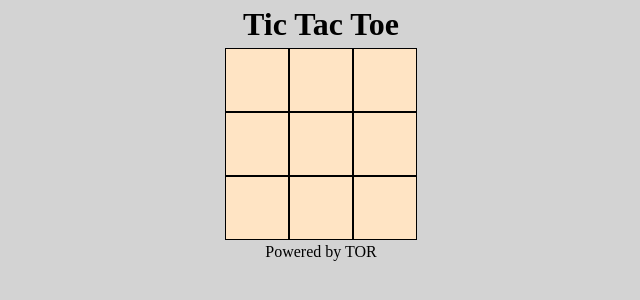
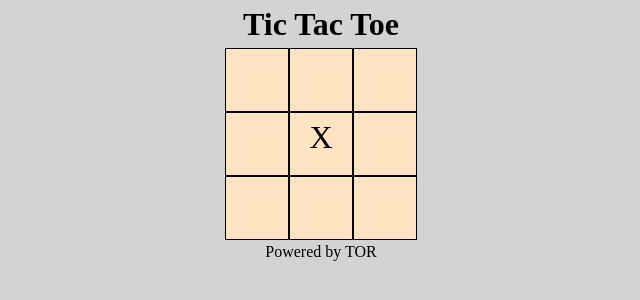
Before and after one commit to meckgale/ticTacToe, a plain HTML site: page index.html in a window 1280 px wide. Both pictures are taken after a click on the element 640 px from the left and 144 px from the top of the page. Shown: the full height of the page, 319-959 px from the left. Drawn offline with Linux system fonts and the light colour scheme.

Commit message:
commiting last changes

```diff
--- a/script.js
+++ b/script.js
@@ -29,7 +29,7 @@ const GameBoard = (function() {
     gameBoard.addEventListener('click', function(e) {
         const index = gameBoardArray.indexOf(e.target.id);
         if (index !== -1) {
-          selectedElements[index].textContent = playerMove;
+          selectedElements[index].textContent = 'X';
         }
       });
 })();
--- a/styles.css
+++ b/styles.css
@@ -26,4 +26,6 @@ footer {
     border: 0.1rem solid black;
     background-color: bisque;
     height: 4rem;
+    text-align: center;
+    font-size: 2rem;
 }
```
